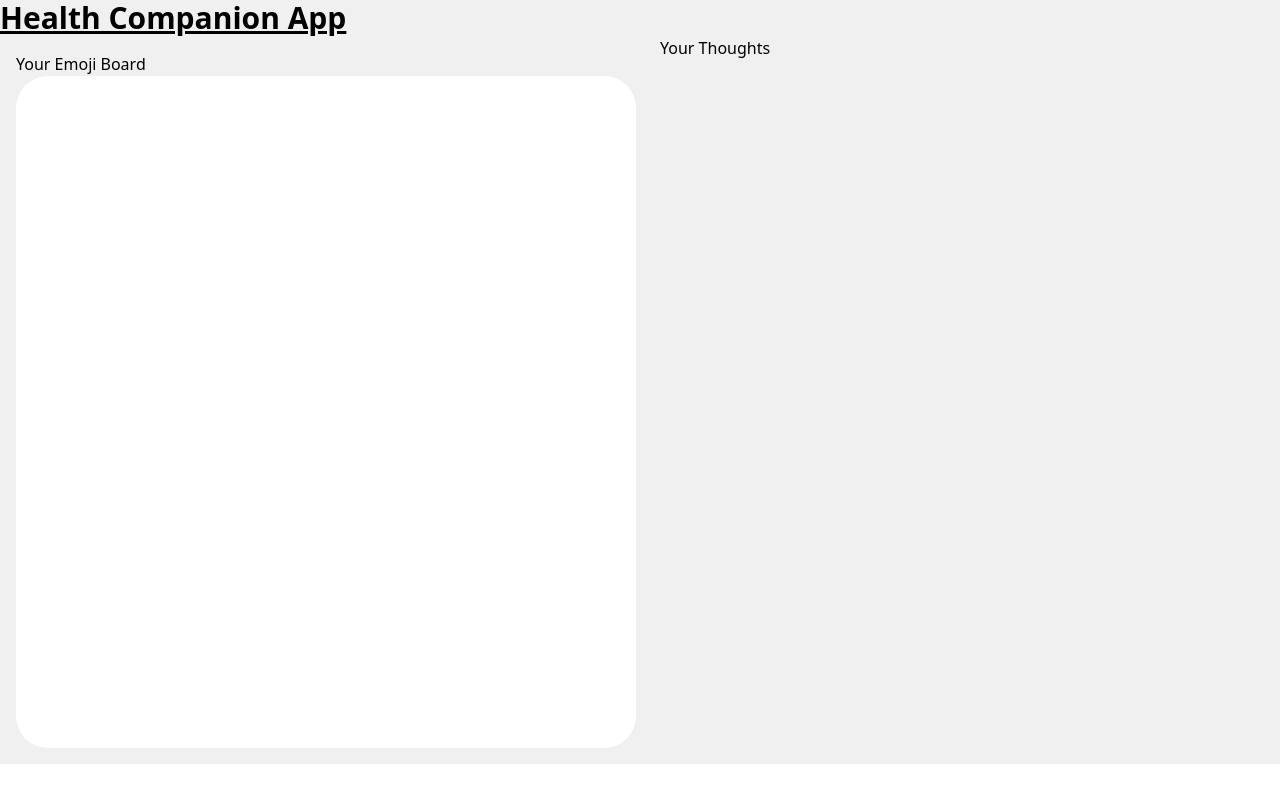
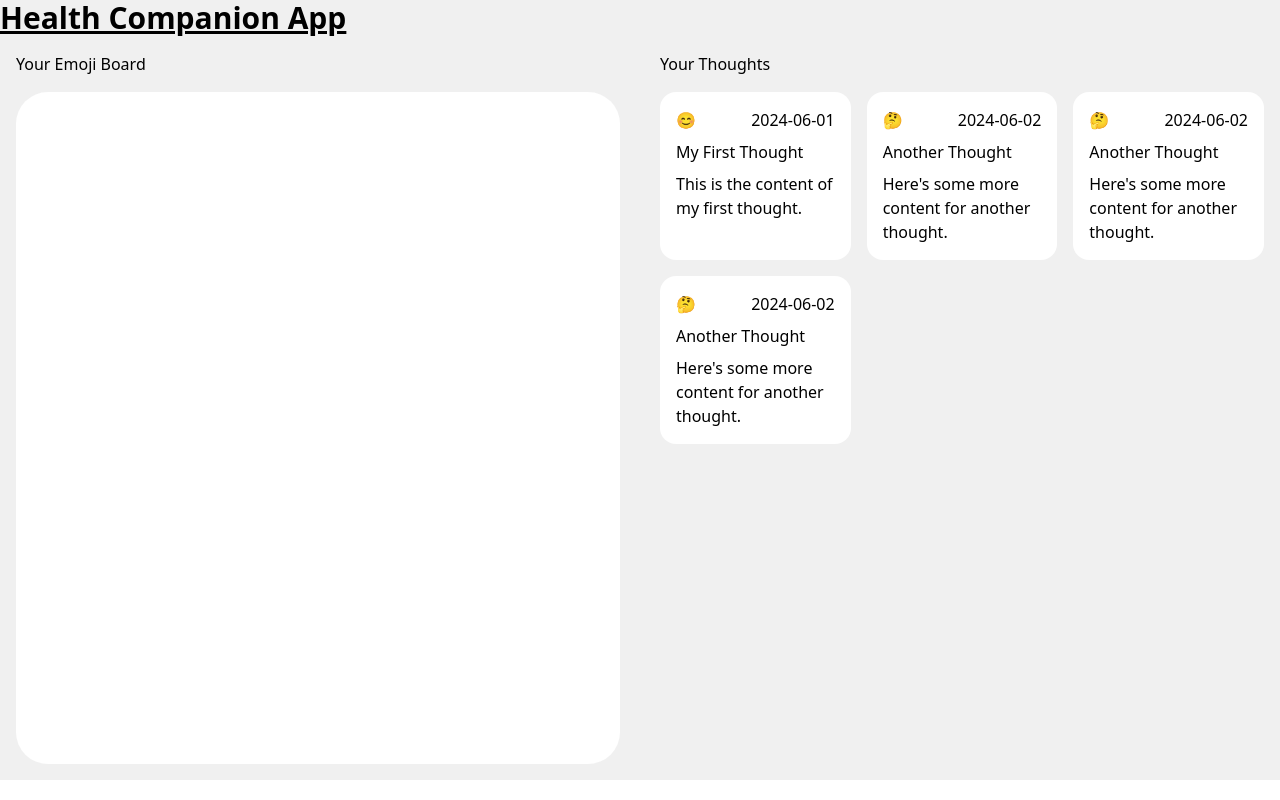
Before and after one commit to silhuang/health-companion-app, a React (Vite) app in the folder frontend/: page / in a window 1280 px wide. Built offline with nearby package versions, Linux system fonts and the light colour scheme.

Commit message:
Add layout for thoughtcards

```diff
--- a/frontend/src/components/dashboard/Dashboard.tsx
+++ b/frontend/src/components/dashboard/Dashboard.tsx
@@ -1,8 +1,44 @@
+import { useEffect, useState } from "react";
+import type { Thought } from "../../types/thought";
+import ThoughtCard from "./ThoughtCard";
+
 const Dashboard = () => {
+  const [thoughtList, setThoughtList] = useState<Thought[]>([]);
+
+  useEffect(() => {
+    // Fetch thoughts from API or local storage
+    setThoughtList([
+      {
+        title: "My First Thought",
+        content: "This is the content of my first thought.",
+        date: "2024-06-01",
+        emoji: "😊",
+      },
+      {
+        title: "Another Thought",
+        content: "Here's some more content for another thought.",
+        date: "2024-06-02",
+        emoji: "🤔",
+      },
+      {
+        title: "Another Thought",
+        content: "Here's some more content for another thought.",
+        date: "2024-06-02",
+        emoji: "🤔",
+      },
+      {
+        title: "Another Thought",
+        content: "Here's some more content for another thought.",
+        date: "2024-06-02",
+        emoji: "🤔",
+      },
+    ]);
+  }, []);
+
   return (
     <div className="flex flex-1 gap-2 bg-background">
-      <div className="flex flex-col flex-1 p-4">
-        {/* LEFT SIDE */}
+      {/* LEFT SIDE */}
+      <div className="flex flex-col gap-4 flex-1 p-4">
         <h2>Your Emoji Board</h2>
         <div
           className="rounded-4xl bg-card"
@@ -10,9 +46,18 @@ const Dashboard = () => {
         ></div>
       </div>
       {/* RIGHT SIDE */}
-      <div className="flex flex-1">
+      <div className="flex flex-col gap-4 p-4 flex-1">
         <h2>Your Thoughts</h2>
-        <div></div>
+        <div className="grid lg:grid-cols-2 xl:grid-cols-3 gap-4">
+          {thoughtList.map((thought, index) => (
+            <ThoughtCard
+              title={thought.title}
+              content={thought.content}
+              date={thought.date}
+              emoji={thought.emoji}
+            />
+          ))}
+        </div>
       </div>
     </div>
   );
--- /dev/null
+++ b/frontend/src/components/dashboard/ThoughtCard.tsx
@@ -0,0 +1,17 @@
+import type { Thought } from "../../types/thought";
+
+const ThoughtCard = (thought: Thought) => {
+  return (
+    <div className="flex flex-col w-full gap-2 rounded-2xl bg-card p-4">
+      <div className="flex justify-between">
+        <div>{thought.emoji}</div>
+        <div>{thought.date}</div>
+      </div>
+      <h3>{thought.title}</h3>
+
+      <div>{thought.content}</div>
+    </div>
+  );
+};
+
+export default ThoughtCard;
--- /dev/null
+++ b/frontend/src/types/thought.ts
@@ -0,0 +1,7 @@
+export interface Thought {
+  title: string;
+  content: string;
+  date: string;
+  emoji: string;
+  // response: string;
+}
```
